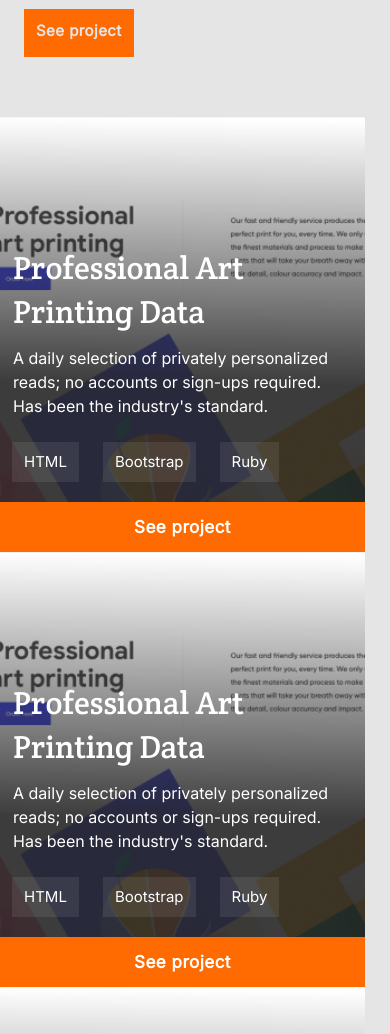
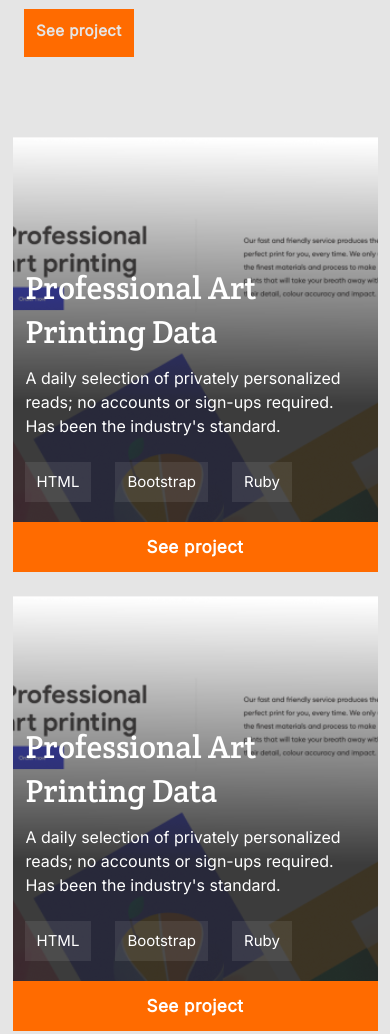
Before and after one commit to Rebelzob/Portfolio, a website: page index.html in a window 390 px wide. Shown: the part 1466-2500 px from the top of the page. Drawn offline with Linux system fonts and the light colour scheme.

Commit message:
fixed cards styling on mobile version

```diff
--- a/index.html
+++ b/index.html
@@ -4,7 +4,7 @@
   <meta charset="UTF-8">
   <meta http-equiv="X-UA-Compatible" content="IE=edge">
   <meta name="viewport" content="width=device-width, initial-scale=1.0">
-  <title>Document</title>
+  <title>Karim's Portfolio</title>
   <link href='https://fonts.googleapis.com/css?family=Crete Round' rel='stylesheet'>
   <link rel="stylesheet" href="styles.css">
   <link rel="preconnect" href="https://fonts.googleapis.com">
@@ -116,7 +116,6 @@
     </section>
     <!--Cards section-->
     <section class="cards-container">
-      <section class="cards">
       <article class="single-card flex-row desktop-version hover-background hover-img">
         <div>
           <h4 class="card-title">Professional Art Printing Data</h4>
@@ -136,8 +135,6 @@
         </div>
         <button class="button-project-card flex-row">See project</button>
       </article>
-      </section>
-      <section class="cards">
       <article class="single-card flex-row desktop-version hover-background hover-img">
         <div>
           <h4 class="card-title">Professional Art Printing Data</h4>
@@ -157,8 +154,6 @@
           </div>
           <button class="button-project-card flex-row">See project</button>
       </article>
-      </section>
-      <section class="cards">
       <article class="single-card flex-row desktop-version hover-background hover-img">
         <div>
           <h4 class="card-title">Professional Art Printing Data</h4>
@@ -178,8 +173,6 @@
           </div>
           <button class="button-project-card flex-row">See project</button>
       </article>
-      </section>
-      <section class="cards">
       <article class="single-card flex-row desktop-version hover-background hover-img">
         <div>
           <h4 class="card-title">Professional Art Printing Data</h4>
@@ -199,8 +192,6 @@
           </div>
           <button class="button-project-card flex-row">See project</button>
       </article>
-      </section>
-      <section class="cards">
       <article class="single-card flex-row desktop-version hover-background hover-img">
         <div>
           <h4 class="card-title">Professional Art Printing Data</h4>
@@ -220,8 +211,6 @@
           </div>
           <button class="button-project-card flex-row">See project</button>
       </article>
-      </section>
-      <section class="cards">
       <article class="single-card flex-row desktop-version hover-background hover-img">
         <div>
           <h4 class="card-title">Professional Art Printing Data</h4>
@@ -241,7 +230,6 @@
           </div>
           <button class="button-project-card flex-row">See project</button>
       </article>
-      </section>
     </section>
     <!--About me section-->
     <section class="about-me flex-column" id="about">
--- a/styles.css
+++ b/styles.css
@@ -190,6 +190,14 @@ ul li {
 }
 
 /* Cards section */
+
+.cards-container {
+  display: grid;
+  justify-content: space-around;
+  row-gap: 24px;
+  padding-bottom: 5%;
+  padding-top: 5%;
+}
 
 .single-card {
   position: relative;
```
Lines whose indentation alone changed are shown as unchanged.
